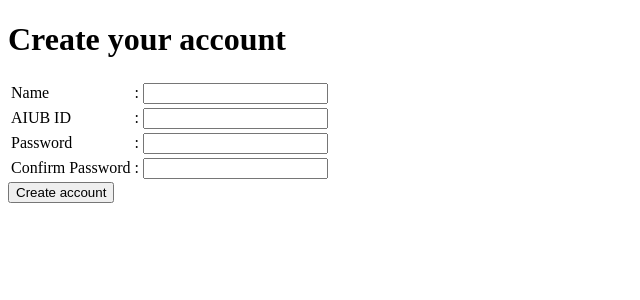
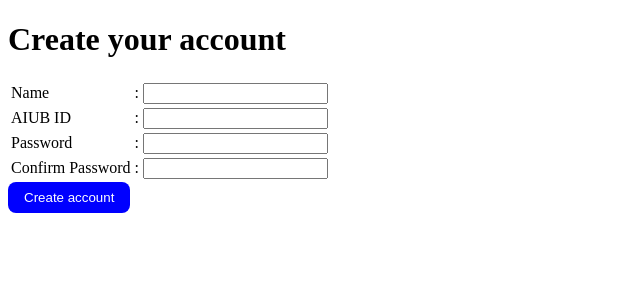
Before and after one commit to arijit4/AIUB-token-webapp, a PHP site: page /account_creation/createAccout.php in a window 1280 px wide. Shown: the top 300 px of the page, without its empty margins (0-640 px from the left). Run offline with PHP 8.4, Linux system fonts and the light colour scheme.

Commit message:
updated button style

```diff
--- a/style.css
+++ b/style.css
@@ -1,3 +1,11 @@
 .error {
     color: red;
 }
+
+input[type="submit"] {
+    background-color: blue;
+    color: white;
+    padding: 8px 16px;
+    border: white 0 solid;
+    border-radius: 8px;
+}
```
